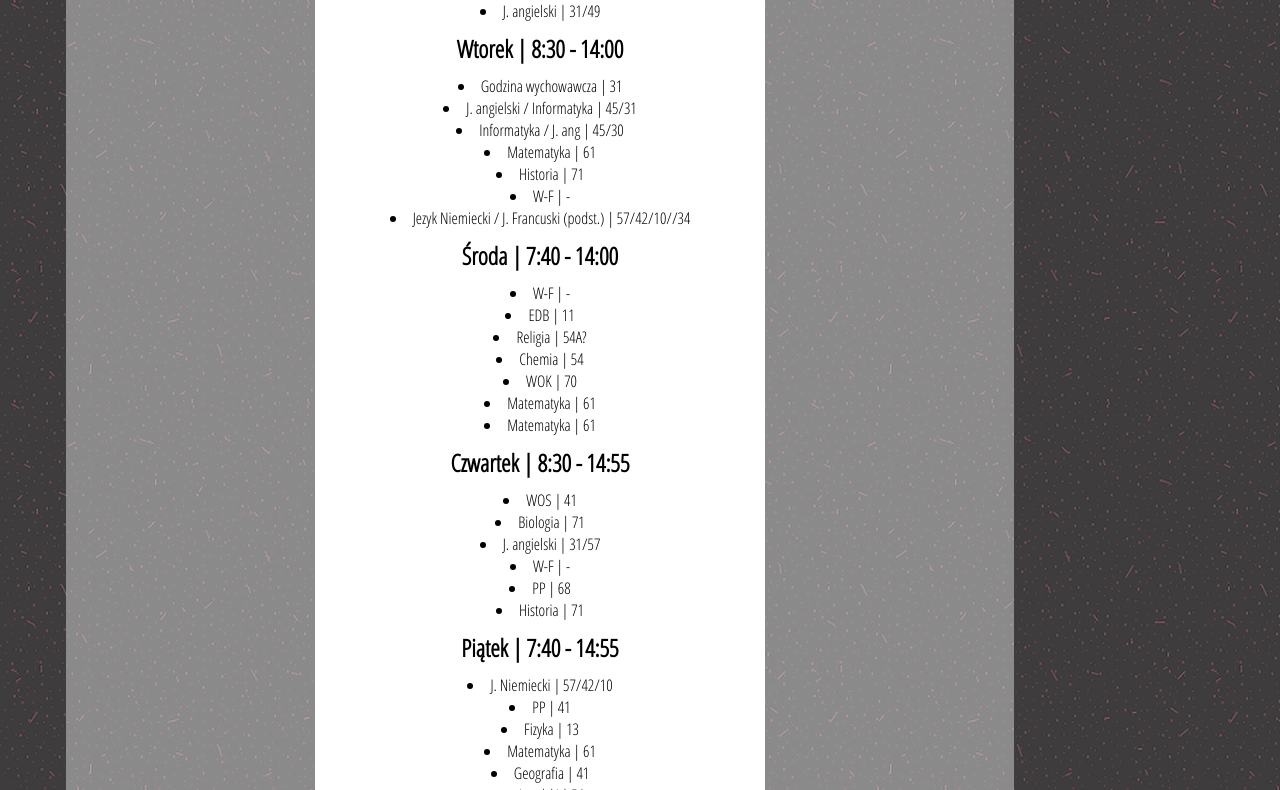
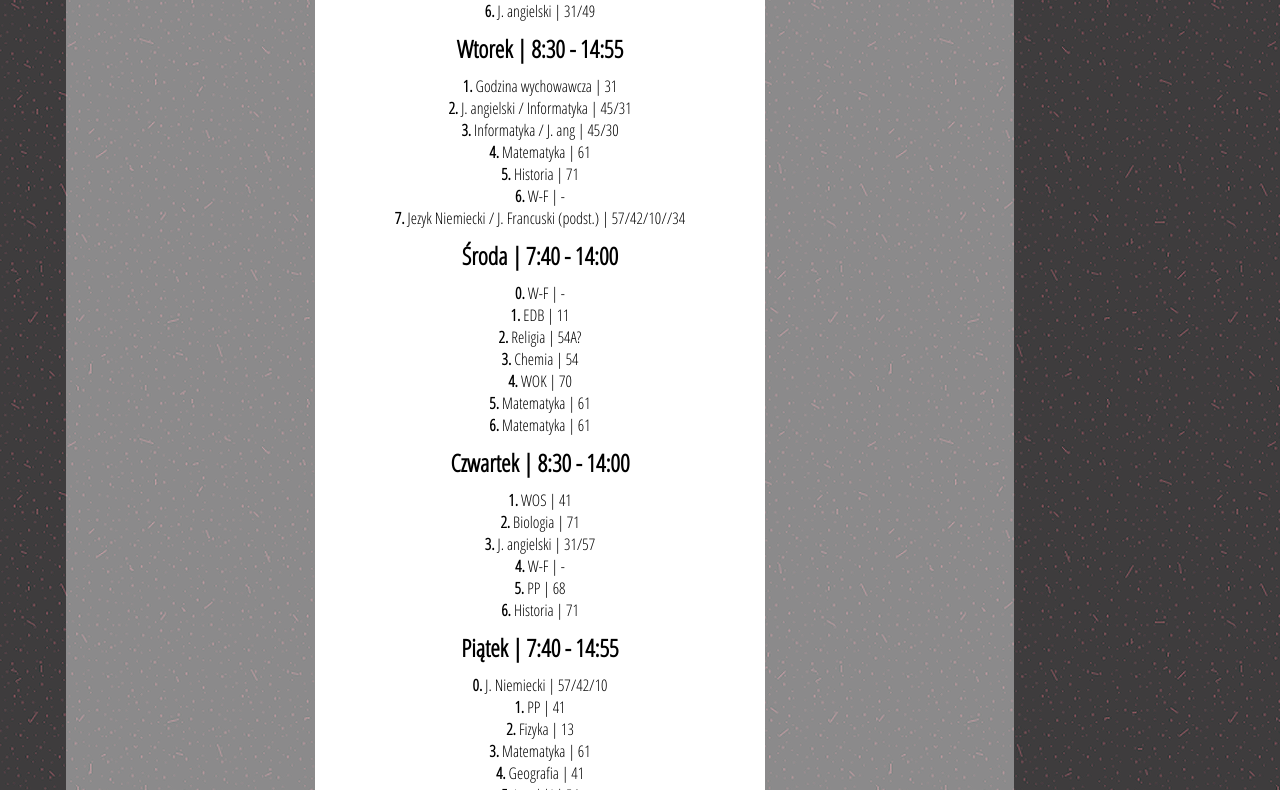
Before and after one commit to fileqx/fileqx.github.io, a plain HTML site: page all.html in a window 1280 px wide. Shown: the part 508-1298 px from the top of the page. Drawn offline with Linux system fonts and the light colour scheme; a web font is replaced by a local one.

Commit message:
fixed endTime, lesNum

```diff
--- a/script.js
+++ b/script.js
@@ -85,9 +85,9 @@
                    return custom;
                }
 
-               var lessonHours = [customTime(7, 40), customTime(8, 30), customTime(9, 25), customTime(10, 20), customTime(11, 25), customTime(12, 20), customTime(13, 15), customTime(14, 10), customTime (15, 0)];
+               var lessonHours = [customTime(7, 40), customTime(8, 30), customTime(9, 25), customTime(10, 20), customTime(11, 25), customTime(12, 20), customTime(13, 15), customTime(14, 5), customTime (15, 0)];
 
-               var endHours = [customTime(08, 25), customTime(09, 15), customTime(10, 10), customTime(11, 05), customTime(12, 10), customTime(13,05), customTime(14, 00), customTime(14, 55)];
+               var endHours = [customTime(08, 25), customTime(09, 15), customTime(10, 10), customTime(11, 05), customTime(12, 10), customTime(13,05), customTime(14, 00), customTime(14, 50)];
 
            function checkLesson(abc)
            {
@@ -203,14 +203,18 @@
                     {
                         var startHour = "";
                         var endHour = "";
+                        var s;
+                        var lNum;
+                        day(i).poczatek == 0 ? s = day(i).lekcje.length - 1 : s = day(i).lekcje.length;
+                        var xxx = endHours[s];
                         lessonHours[day(i).poczatek] == 460 ? startHour = "7:40" : startHour = "8:30";
-                        endHours[day(i).lekcje.length - 1] == 840 ? endHour = "14:00" : endHour = "14:55";
-                        console.log(lessonHours[day(i).lekcje.length - 1])
+                        xxx == 840 ? endHour = "14:00" : endHour = "14:55";
                         valuee += "<h2>" + day(i).dzien + " | " + startHour + " - " + endHour + "</h2><ul>";
                         var lessonsTodays = day(i).lekcje;
                         for(x = 0; x < lessonsTodays.length; x++)
                             {
-                                valuee += "<li>" + day(i).lekcje[x] + " | " + day(i).sala[x] + "</li>";
+                                var d = x + day(i).poczatek;
+                                valuee += "<li><b>" + d + ". </b>" + day(i).lekcje[x] + " | " + day(i).sala[x] + "</li>";
                             }
                         valuee += "</ul>";
                     }
--- a/style.css
+++ b/style.css
@@ -133,6 +133,7 @@ body
 {
     list-style-position: inside;
     padding: 10px;
+    list-style-type: none;
 }
 
 .time
```
